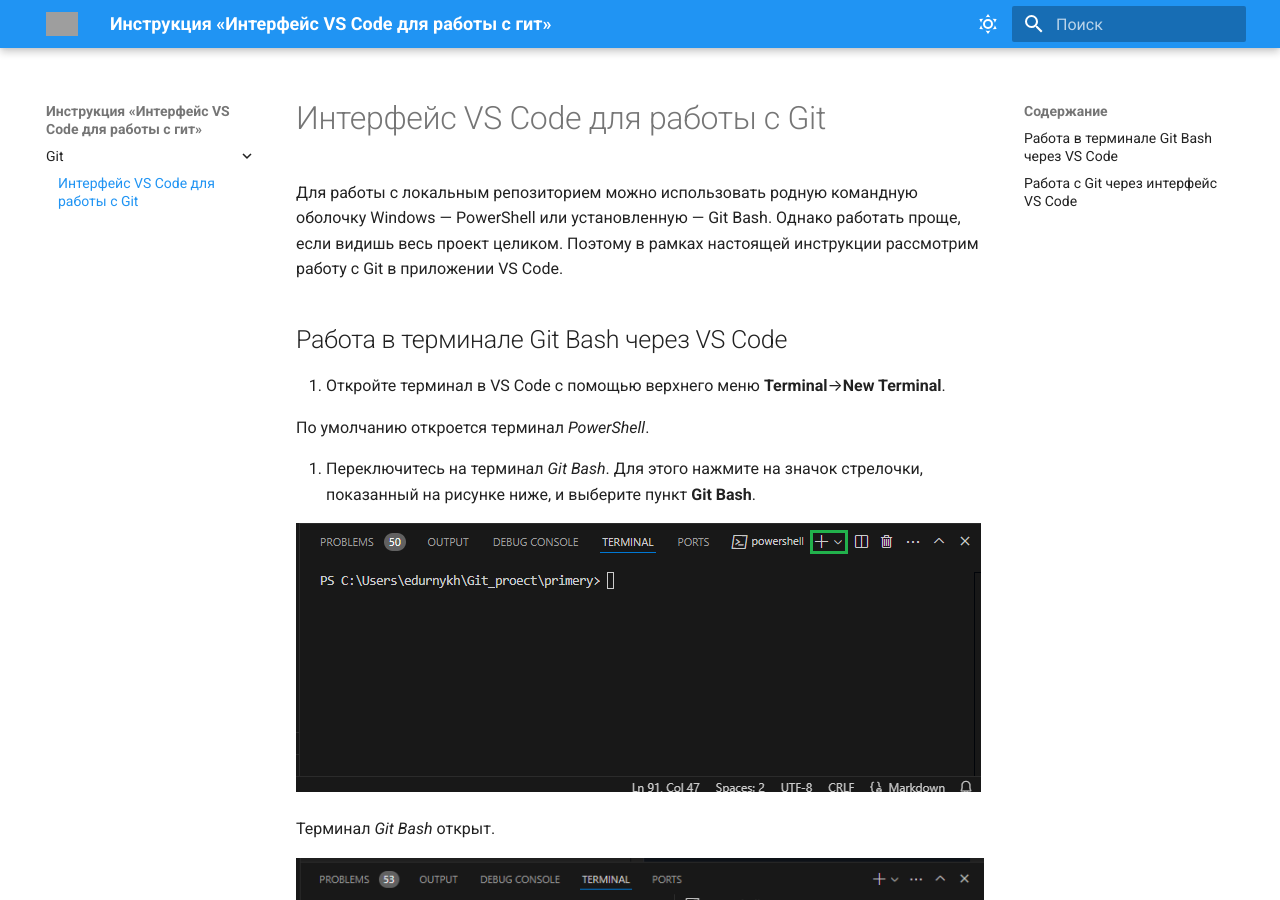
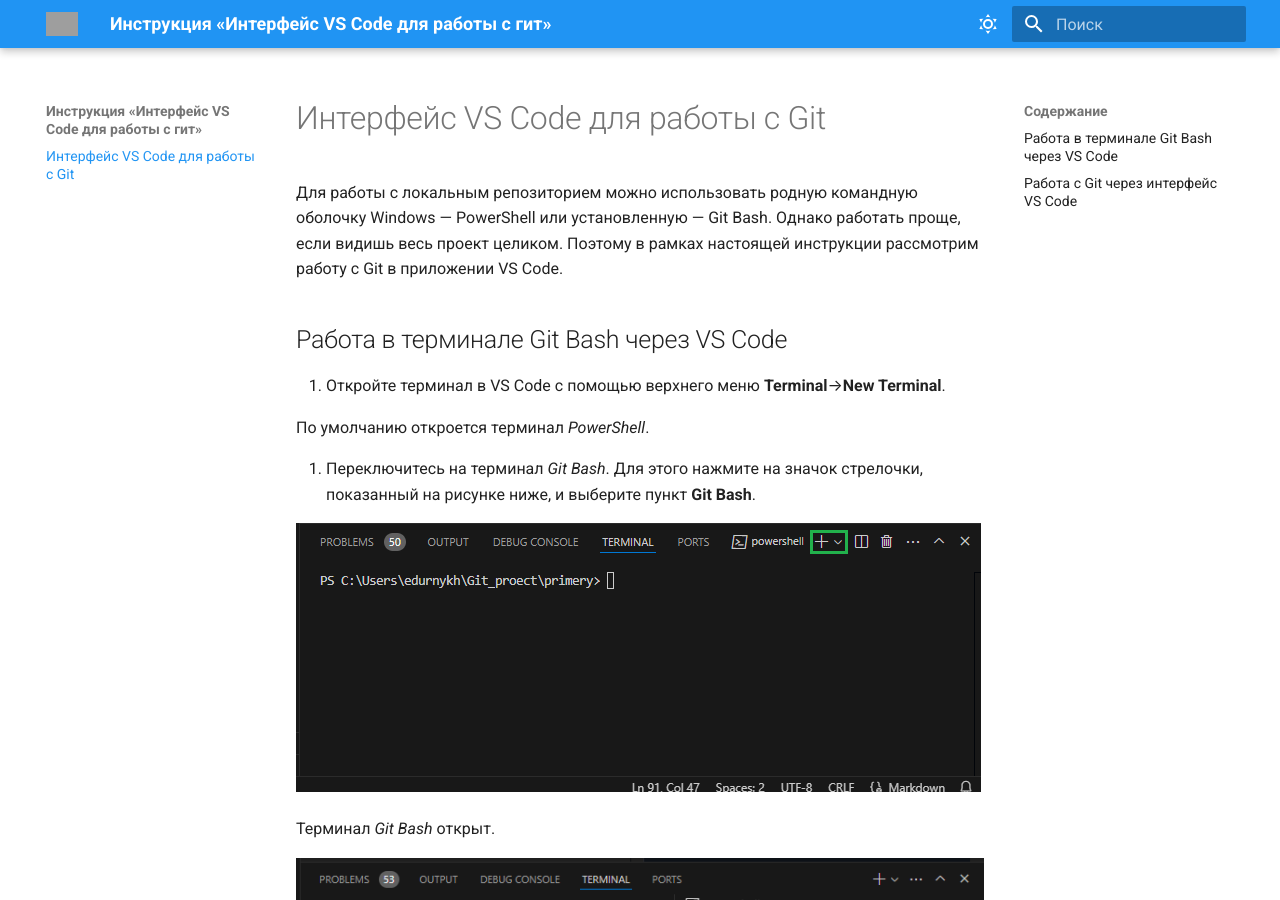
Before and after one commit to Ekaterinka17/mkdocs-example, an MkDocs documentation site: the page built from docs/interfeis_vs_code_dla_raboty_s_git.md, in a window 1280 px wide and 900 px high. Built offline with MkDocs 1.6.1 and Material for MkDocs 9.7.7, drawn with Linux system fonts in a browser that asks for light colours; grey boxes are pictures that could not be loaded.

Commit message:
перенос инструкции по гиту

```diff
--- a/mkdocs.yml
+++ b/mkdocs.yml
@@ -39,8 +39,7 @@ theme: # Тема сайта, информация о ее параметрах
       accent: blue
 
 nav: # Структура сайта
-    - Git:
-      - git/interfeis_vs_code_dla_raboty_s_git.md
+    - interfeis_vs_code_dla_raboty_s_git.md
 
 extra:
   social: # Ссылки на соц.сети
```
Also changed, not shown: docs/index.md (deleted, +0 -1 lines), docs/images/commit_git.png (renamed from docs/git/images/commit_git.png), docs/images/commit_vs.png (renamed from docs/git/images/commit_vs.png), docs/images/graf_source.png (renamed from docs/git/images/graf_source.png), docs/images/izmenenia_commit.png (renamed from docs/git/images/izmenenia_commit.png), docs/images/reserch_vetki.png (renamed from docs/git/images/reserch_vetki.png), docs/images/terminal_bash.png (renamed from docs/git/images/terminal_bash.png), docs/images/terminal_git_bash.png (renamed from docs/git/images/terminal_git_bash.png), docs/images/vetka_git.png (renamed from docs/git/images/vetka_git.png), docs/interfeis_vs_code_dla_raboty_s_git.md (renamed from docs/git/interfeis_vs_code_dla_raboty_s_git.md).
